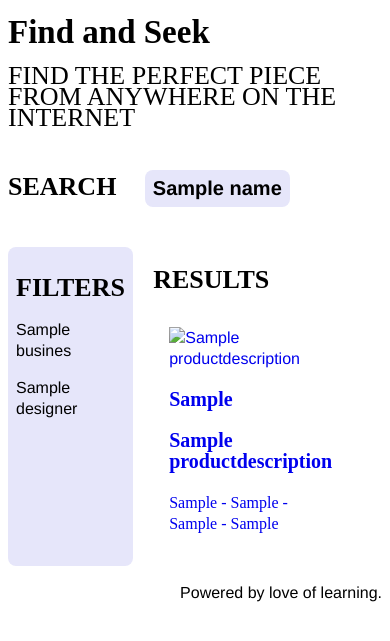
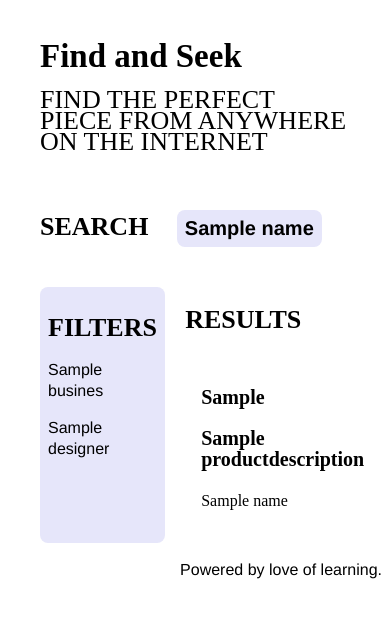
Before and after one commit to maribies/python_passion_project_app, a Django app: template retail_app/templates/retail_app/index.html in a window 390 px wide. Shown: the top 641 px of the page. Run offline with Django 3.2, Linux system fonts and the light colour scheme; tables that the repository leaves empty hold one stand-in row (values such as "Sample post"); the template is opened without the code that fills it: values that come from a table or form of the project are taken from there, most other values are stand-ins (such as "Sample title", 1, 10 or a date in 2020); some web fonts are replaced.

Commit message:
Update styling for adjusted models, hover, responsivness

```diff
--- a/retail_app/templates/retail_app/index.html
+++ b/retail_app/templates/retail_app/index.html
@@ -44,18 +44,38 @@
           {% for product in products %}
           <div class="productContainer">
             <a class="product" href="{{ product.site_url }}">
-              <img class="productImage" src="{{ product.image.image_url }}" alt="{{ product.product_description.name }}">
+              {% for image in product.images|slice:"0:1" %}
+                <img class="productImage show" src="{{ image.image_url }}" alt="{{ image.product.product_description.name }}">
+              {% endfor %}
+              {% for image in product.images|slice:"1:2" %}
+                <img class="productImage hide" src="{{ image.image_url }}" alt="{{ image.product.product_description.name }}">
+              {% endfor %}
 
               <h3 class="title">{{ product.designer }}</h3>
               <h3 class="text">{{ product.product_description.name }}</h3>
-              <p class="text">{{ businesses.business.name }}</p>
-              <p class="text">{{ product.stock }}</p>
-              <p class="text">{{ product.product_details }}</p>
+              <p class="text">{{ name }}</p>
+
+              <div class="stockContainer">
+                {% for stock in product.stock %}
+                  <div class="quantitiesContainer">
+                    <p class="text stock">{{ stock.color }}</p>
+                    <p class="text stock">{{ stock.quantity }}</p>
+                  </div>
+                {% endfor %}
+              </div>
+
+              <div class="productDescription hide">
+                <p class="text">{{ product.product_details.material }}</p>
+                <p class="text">{{ product.product_details.size }}</p>
+                <p class="text">{{ product.product_details.dimensions }}</p>
+                <p class="text">{{ product.product_details.sku }}</p>
+              </div>
+
               <p class="text">{{ product.product_price }}</p>
             </a>
           </div>
           {% empty %}
-            <h2>NO RESULTS FOUND (YET!)</h2>
+            <h2 class="subtitle">NO RESULTS FOUND (YET!)</h2>
           {% endfor %}
         </div>
       </section>
@@ -65,4 +85,41 @@
   <footer class="footer">
     <p>Powered by love of learning.</p>
   </footer>
+
+  <script type="text/javascript">
+    const products = document.getElementsByClassName('productContainer');
+
+
+    (function() {
+      for (var i=0, len=products.length|0; i<len; i=i+1|0) {
+        products[i].addEventListener("mouseover", toggleProductInfo);
+      }
+    })();
+
+    function toggleProductInfo() {
+      const images = this.getElementsByClassName('productImage');
+      const stock = this.getElementsByClassName('stockContainer');
+      const description = this.getElementsByClassName('productDescription');
+
+      for (var i=0, len=images.length|0; i<len; i=i+1|0) {
+        if (images[i].classList.contains('show')) {
+          images[i].classList.remove('show');
+          images[i].classList.add('hide');
+        } else {
+          images[i].classList.remove('hide');
+          images[i].classList.add('show');
+        }
+      }
+
+      if (description[0].classList.contains('hide')) {
+        stock[0].classList.add('hide');
+        description[0].classList.remove('hide');
+        description[0].classList.add('show');
+      } else {
+        stock[0].classList.remove('hide');
+        description[0].classList.remove('show');
+        description[0].classList.add('hide');
+      }
+    };
+  </script>
 </html>
--- a/static/style.css
+++ b/static/style.css
@@ -40,16 +40,18 @@ h3 {
 
 .grid {
   display: grid;
-  grid-template-columns: 1fr  1fr 2fr 1fr;
+  grid-template-columns: repeat(4, 1fr);;
   grid-template-areas:
-    "search search search search search"
-    "aside products products products products";
+    "search search search search"
+    "aside products products products";
     grid-row-gap: 1.272rem;
     grid-column-gap: 1.272rem;
+  padding: 0 2rem;
 }
 
 .headerContainer {
   grid-area: header;
+  padding: 1rem 2rem;
 }
 
 .searchContainer {
@@ -62,7 +64,7 @@ h3 {
 
 .productsContainer {
   display: grid;
-  grid-template-columns: repeat(3, 1fr);
+  grid-template-columns: 1fr;
 }
 
 .filtersContainer {
@@ -79,14 +81,17 @@ h3 {
 .productImage {
   width: 100%;
   object-fit: cover;
+  min-height: 220px;
 }
 
 .productContainer {
   padding: 1rem;
+  position: relative;
 }
 
 .product {
   text-decoration: none;
+  color: black;
 }
 
 .searchTitle {
```
Also changed, not shown: other parts of static/style.css (+39 -0 lines), retail_app/views.py (+16 -7 lines), retail_app/migrations/0008_auto_20200828_1704.py (deleted).
